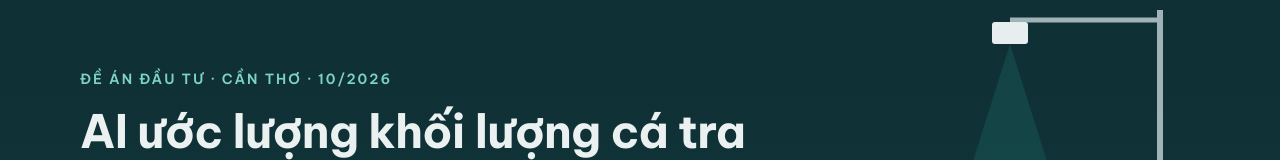
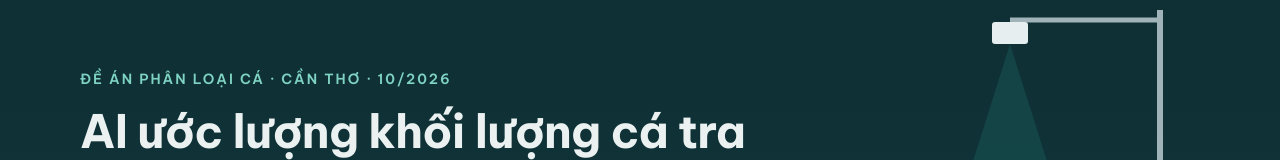
Before and after one commit to nguyenhung-sg-pro/catfish-slide-proposal, a plain HTML site: page index.html in a window 1280 px wide. Shown: the part 120-280 px from the top of the page. Drawn offline with Linux system fonts and the light colour scheme.

Commit message:
update content

```diff
--- a/index.html
+++ b/index.html
@@ -142,7 +142,7 @@ table.t td:first-child{font-weight:600}
     </g>
   </svg>
   <div class="cover-text">
-    <div class="kicker">Đề án đầu tư · Cần Thơ · 10/2026</div>
+    <div class="kicker">Đề án phân loại cá · Cần Thơ · 10/2026</div>
     <h1>AI ước lượng khối lượng cá tra<br>từ video lúc cho ăn</h1>
     <p>Khối lượng từng con · phân bố khối lượng toàn ao · camera đặt trên mặt nước, ao đất Đồng bằng sông Cửu Long</p>
   </div>
```
